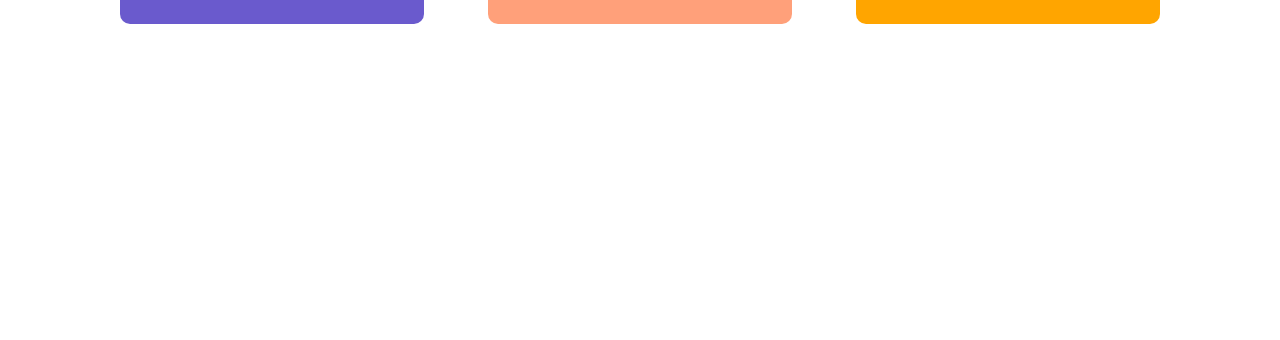
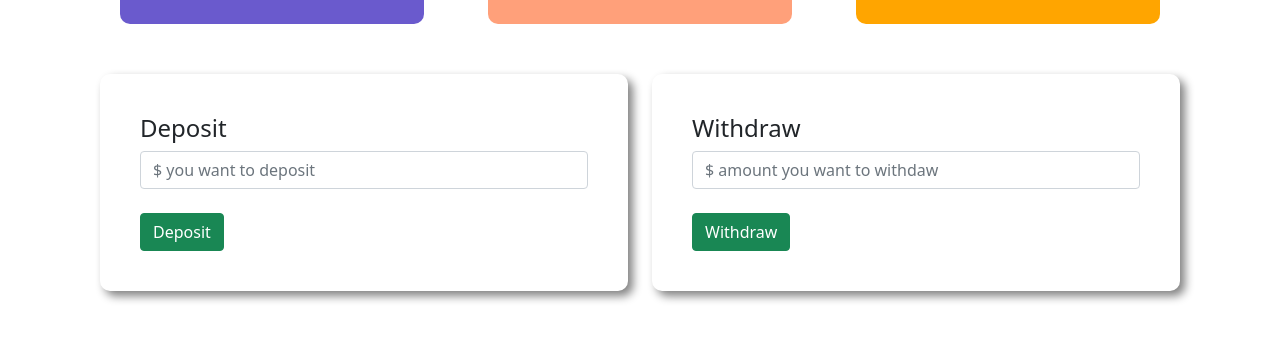
Before and after one commit to mehesultana/milestone-five, a plain HTML site: page 25-interactive-bank-website/index.html in a window 1280 px wide. Both pictures are taken after a click on the button "Enter". Shown: the part 194-534 px from the top of the page. Drawn offline with nearby package versions, Linux system fonts and the light colour scheme.

Commit message:
another part add

```diff
--- a/25-interactive-bank-website/index.html
+++ b/25-interactive-bank-website/index.html
@@ -42,6 +42,24 @@
                     </div>
                 </div>
             </div>
+            <div class="row">
+                <div class="col-md-6">
+                    <div class="submit-area">
+                        <h4>Deposit</h4>
+                        <input type="text" class="form-control" placeholder="$ you want to deposit" />
+                        <br />
+                        <button class="btn btn-success">Deposit</button>
+                    </div>
+                </div>
+                <div class="col-md-6">
+                    <div class="submit-area">
+                        <h4>Withdraw</h4>
+                        <input type="text" class="form-control" placeholder="$ amount you want to withdaw" />
+                        <br />
+                        <button class="btn btn-success">Withdraw</button>
+                    </div>
+                </div>
+            </div>
         </div>
         <script src="./JS/pioneer.js"></script>
     </body>
```
